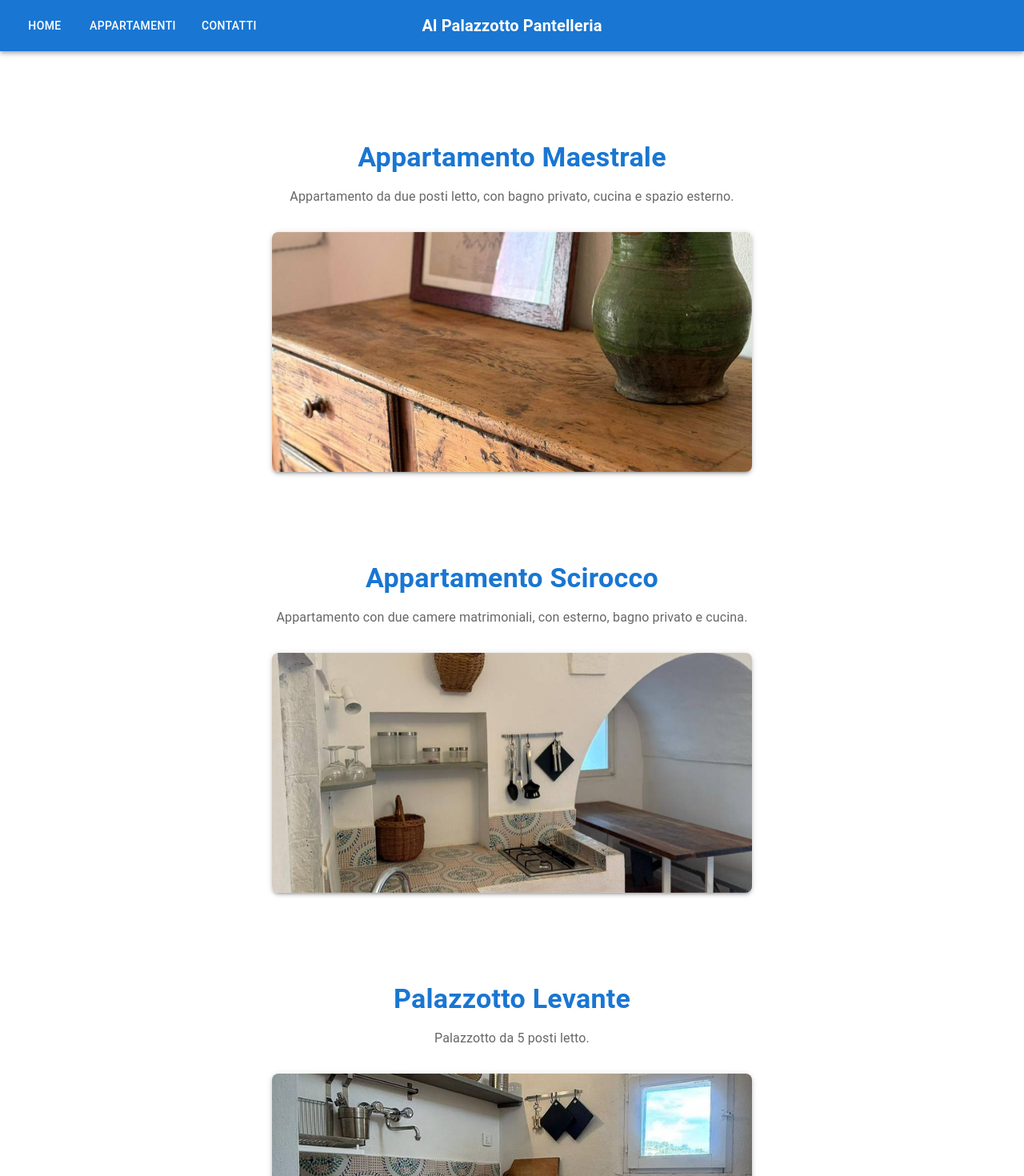
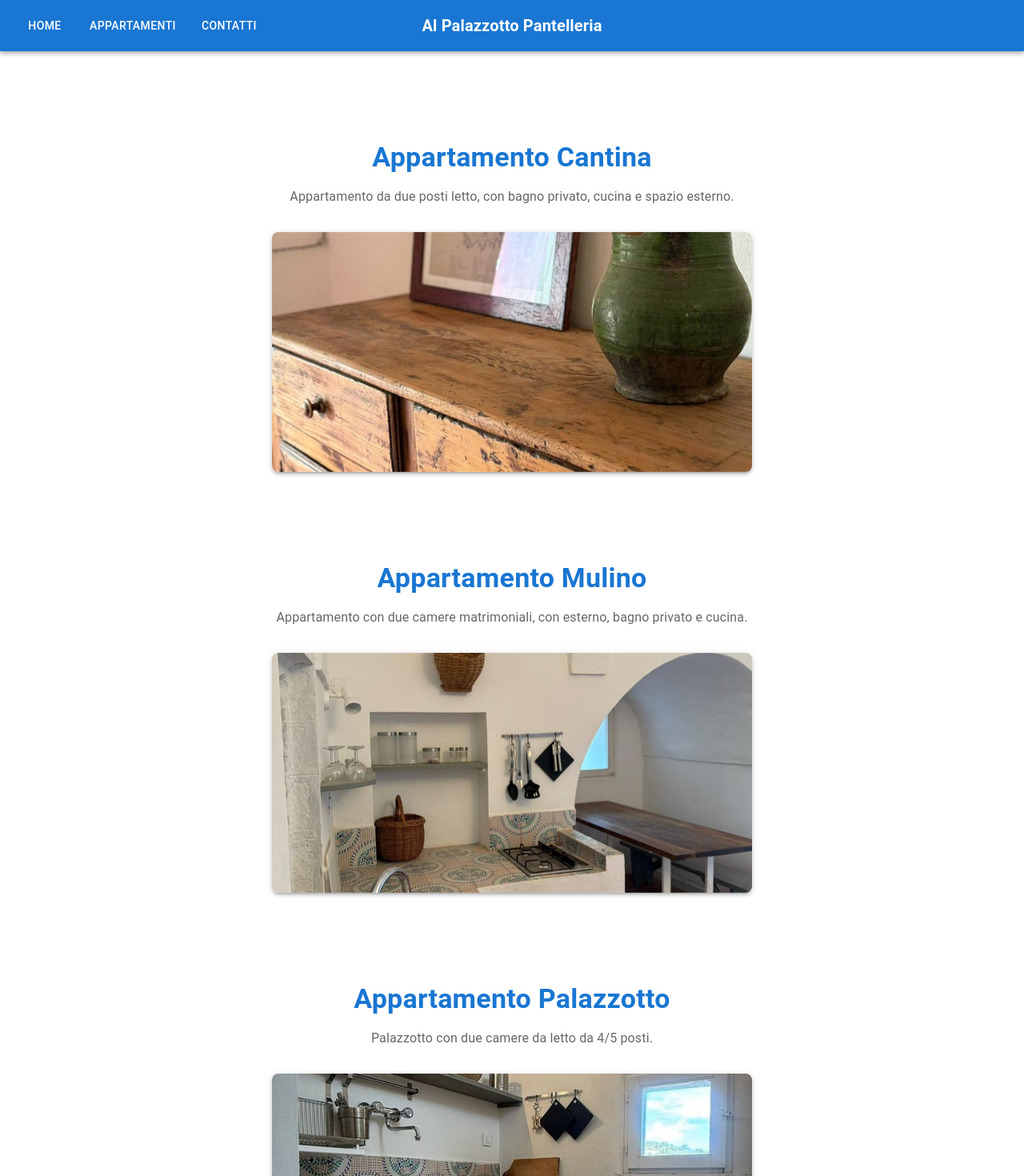
Before and after one commit to lm98/al-palazzotto-website, a React (Vite) app: page / in a window 1280 px wide. Shown: the top 1470 px of the page at 80% size. Built offline with nearby package versions, Linux system fonts and the light colour scheme.

Commit message:
refactor: rename apartments and change descriptions

```diff
--- a/src/App.tsx
+++ b/src/App.tsx
@@ -45,20 +45,20 @@ import a3i13 from "./assets/a3i13.jpg";
 
 const apartments: { title: string; description: string; images: string[] }[] = [
   {
-    title: "Appartamento Maestrale",
+    title: "Appartamento Cantina",
     description:
       "Appartamento da due posti letto, con bagno privato, cucina e spazio esterno.",
     images: [a1i1, a1i2, a1i3, a1i4, a1i5, a1i6, a1i7, a1i8, a1i9, a1i10],
   },
   {
-    title: "Appartamento Scirocco",
+    title: "Appartamento Mulino",
     description:
       "Appartamento con due camere matrimoniali, con esterno, bagno privato e cucina.",
     images: [a2i1, a2i2, a2i3, a2i4, a2i5, a2i6, a2i7, a2i8, a2i9, a2i10],
   },
   {
-    title: "Palazzotto Levante",
-    description: "Palazzotto da 5 posti letto.",
+    title: "Appartamento Palazzotto",
+    description: "Palazzotto con due camere da letto da 4/5 posti.",
     images: [
       a3i1,
       a3i2,
```
